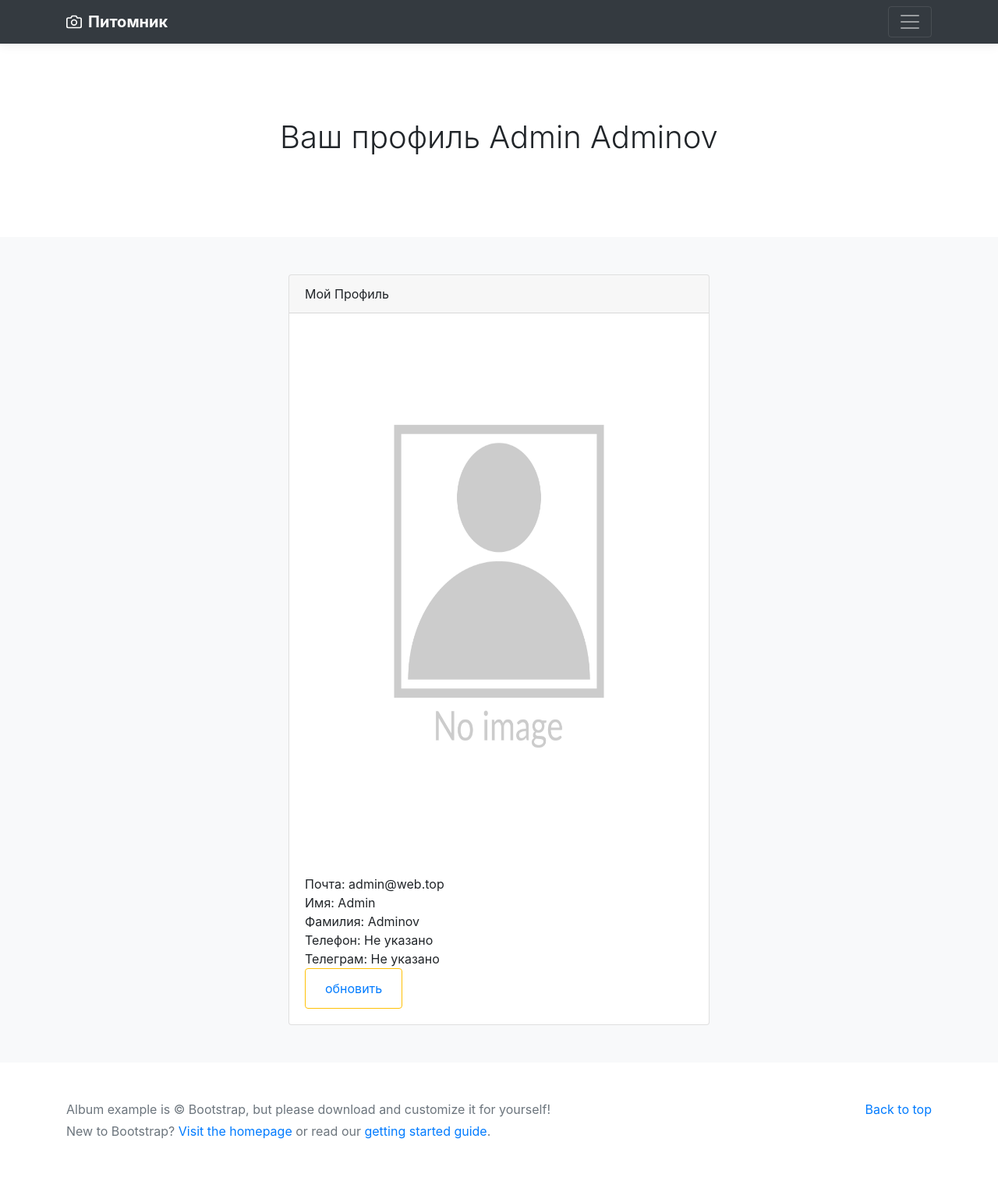
After one commit to alexandr-prokhorov/DZ_Module_16_FBVShelter, a Django app: page /users/profile/ in a window 1280 px wide. The commit adds this page. Shown: the whole page at 78% size. Run offline with Django 5.2, Linux system fonts and the light colour scheme; a user stored in the database is signed in; some libraries are stand-ins or nearby versions.

Commit message:
Добавлен профиль пользователя.

```diff
--- a/dogs/templates/dogs/base.html
+++ b/dogs/templates/dogs/base.html
@@ -31,7 +31,7 @@
                         <li><a href="{% url 'dogs:dogs_list' %}" class="text-white">Собаки</a></li>
                         <li><a href="{% url 'dogs:dog_create' %}" class="text-white">Добавить собаку</a></li>
                         {% if user.is_authenticated %}
-                            <li><a href="{% url 'users:user_login' %}" class="text-white">Профиль</a></li>
+                            <li><a href="{% url 'users:user_profile' %}" class="text-white">Профиль</a></li>
                             <li><a href="{% url 'users:user_register' %}" class="text-white">Выход</a></li>
                         {% else %}
                             <li><a href="{% url 'users:user_login' %}" class="text-white">Вход</a></li>
--- a/dogs/templatetags/my_tags.py
+++ b/dogs/templatetags/my_tags.py
@@ -8,3 +8,9 @@ def dogs_media(val):
     if val:
         return fr'/media/{val}'
     return '/static/dummydog.jpg'
+
+@register.filter()
+def user_media(val):
+    if val:
+        return f'/media/{val}'
+    return '/static/no_avatar.png'
--- a/users/forms.py
+++ b/users/forms.py
@@ -19,3 +19,9 @@ class UserRegisterForm(forms.ModelForm):
 class UserLoginForm(forms.Form):
     email = forms.EmailField()
     password = forms.CharField(label='Пароль', widget=forms.PasswordInput)
+
+class UserForm(forms.ModelForm):
+    class Meta:
+        model = User
+        fields = ('email', 'first_name', 'last_name', 'phone',)
+        # exclude = ('is_active',)
--- /dev/null
+++ b/users/templates/users/user_profile_read_only.html
@@ -0,0 +1,25 @@
+{% extends 'dogs/base.html' %}
+{% load my_tags %}
+{% block content %}
+<div class="row">
+    <div class="col-3"></div>
+    <div class="col-6">
+        <div class="card">
+            <div class="card-header">Мой Профиль</div>
+            <img class="card-img-top"
+                 src="{{ user.avatar|user_media }}" width="300" height="700"
+                 alt="Card image cap">
+            <div class="card-body">
+                <span class="card-text">Почта: {{user.email}}</span><br>
+                <span class="card-text">Имя: {{user.first_name|default:"Не указано"}}</span><br>
+                <span class="card-text">Фамилия: {{user.last_name|default:"Не указано"}}</span><br>
+                <span class="card-text">Телефон: {{user.phone|default:"Не указано"}}</span><br>
+                <span class="card-text">Телеграм: {{user.telegram|default:"Не указано"}}</span><br>
+                <button class="btn btn-outline-warning">
+                    <a class="btn btn-link" href="{% url 'users:user_profile' %}">обновить</a>
+                </button>
+            </div>
+        </div>
+    </div>
+</div>
+{% endblock %}
--- a/users/urls.py
+++ b/users/urls.py
@@ -1,7 +1,7 @@
 from django.urls import path
 
 from users.apps import UsersConfig
-from users.views import user_register_view, user_login_view
+from users.views import user_register_view, user_login_view, user_profile_view
 
 
 app_name = UsersConfig.name
@@ -10,4 +10,5 @@ app_name = UsersConfig.name
 urlpatterns = [
     path('', user_login_view, name='user_login'),
     path('register/', user_register_view, name='user_register'),
+    path('profile/', user_profile_view, name='user_profile'),
 ]
--- a/users/views.py
+++ b/users/views.py
@@ -2,7 +2,7 @@ from django.shortcuts import render, reverse
 from django.http import HttpResponseRedirect, HttpResponse
 from django.contrib.auth import authenticate, login, logout
 
-from users.forms import UserRegisterForm, UserLoginForm
+from users.forms import UserRegisterForm, UserLoginForm, UserForm
 
 
 def user_register_view(request):
@@ -36,3 +36,15 @@ def user_login_view(request):
         'form': UserLoginForm
     }
     return render(request, 'users/user_login.html', context=context)
+
+def user_profile_view(request):
+    user_object = request.user
+    if user_object.first_name:
+        user_name = user_object.first_name + ' ' + user_object.last_name
+    else:
+        user_name = "Anonymous"
+
+    context = {
+        'title': f'Ваш профиль {user_name}'
+    }
+    return render(request, 'users/user_profile_read_only.html', context)
```
Also changed, not shown: static/no_avatar.png (renamed from static/no_avatar .png).
